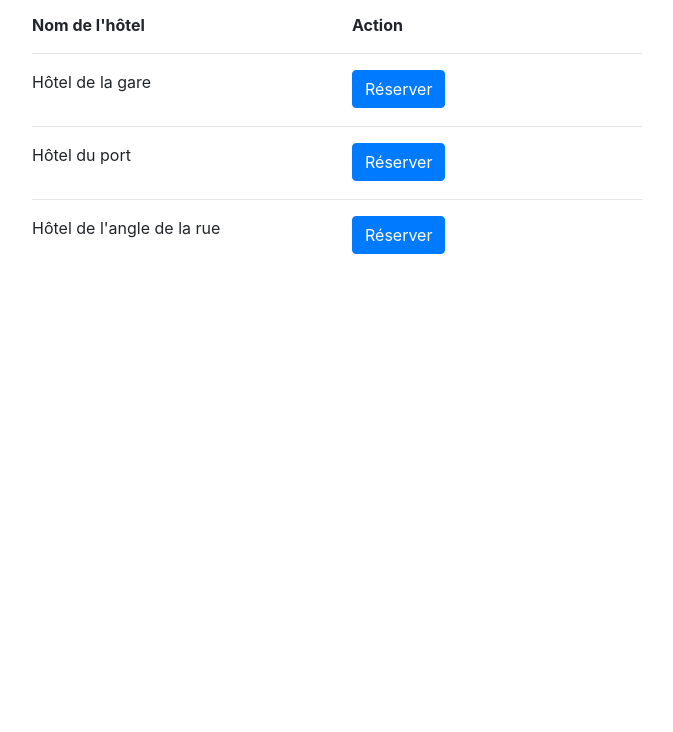
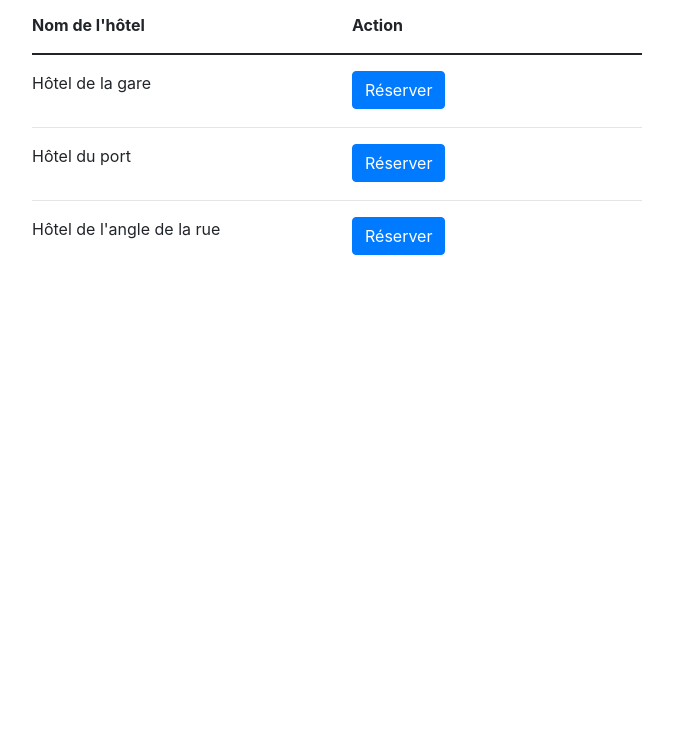
Before and after one commit to NicoSimplon/exo_modal, a plain HTML site: page index.html in a window 1280 px wide. Shown: the part 68-800 px from the top of the page, without its empty margins (303-976 px from the left). Drawn offline with nearby package versions, Linux system fonts and the light colour scheme.

Commit message:
correction bug d'affichage

```diff
--- a/style.css
+++ b/style.css
@@ -2,7 +2,7 @@ h1 {
 	text-align: center;
 }
 
-#strong {
+.strong {
 	border: 1px solid;
 }
 
```
